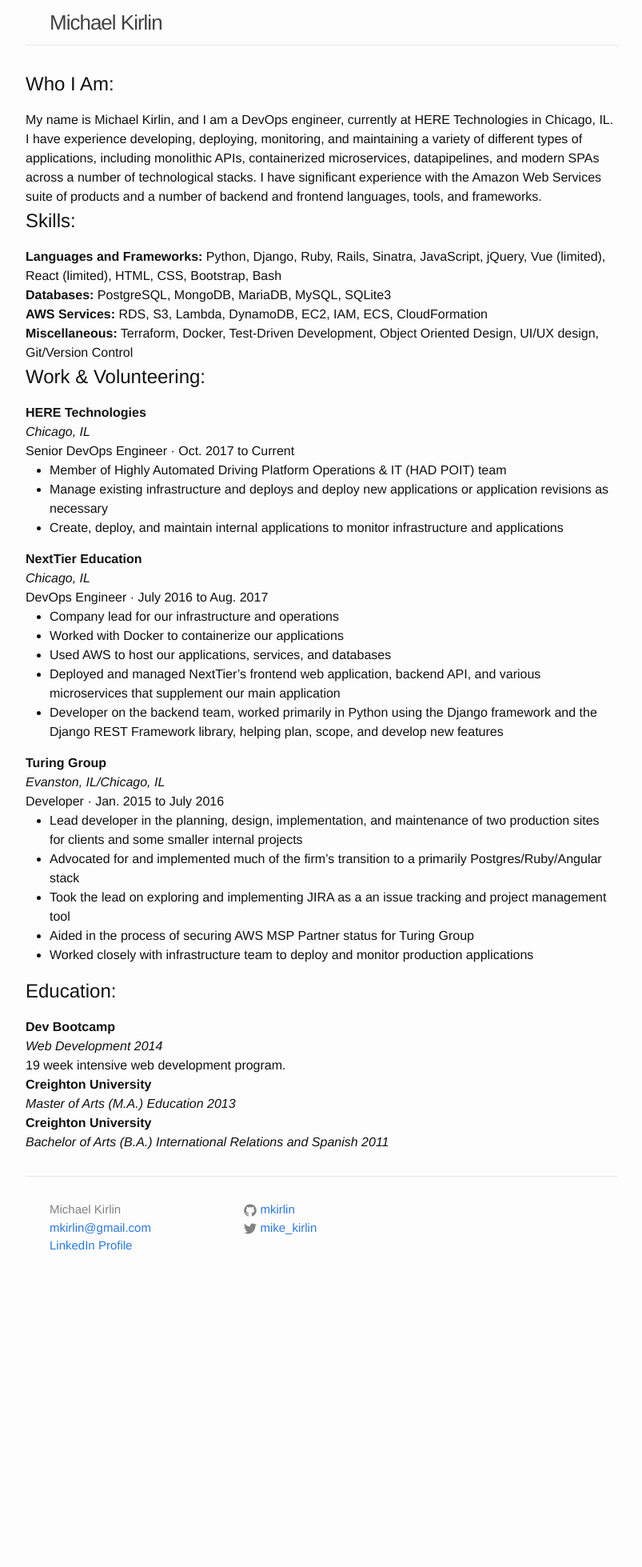
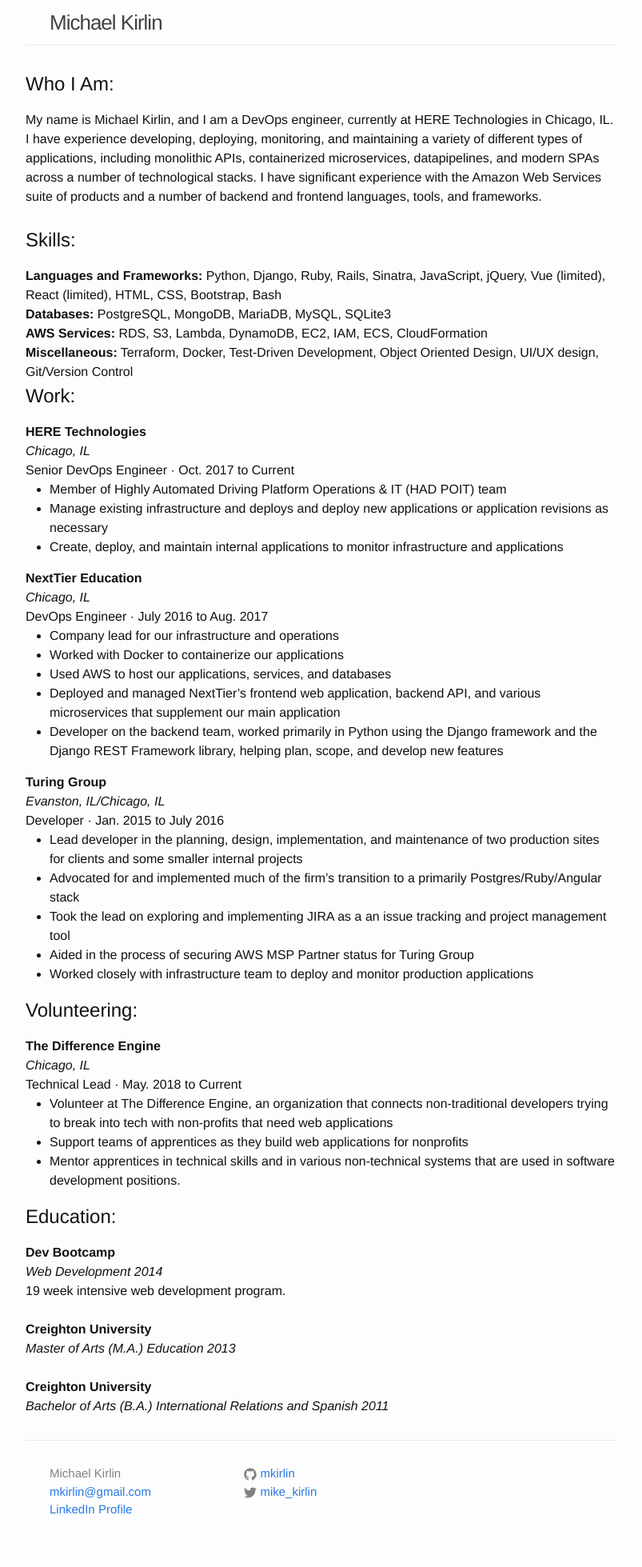
Before and after one commit to mkirlin/mkirlin.github.io, a Jekyll site: the page built from index.md, in a window 1280 px wide. Shown: the whole page at 80% size, without its empty margins (238-1041 px from the left). Built offline with Jekyll 4.4.1, drawn with Linux system fonts in a browser that asks for light colours; our own code applies the rules of GitHub Pages for plain Markdown files; before the commit the page ends 1629 px from its top, so only the background shows below that.

Commit message:
Continuing to tweak layout and adding volunteering info

```diff
--- a/index.md
+++ b/index.md
@@ -5,6 +5,7 @@
 Who I Am:
 ---------
 My name is Michael Kirlin, and I am a DevOps engineer, currently at HERE Technologies in Chicago, IL. I have experience developing, deploying, monitoring, and maintaining a variety of different types of applications, including monolithic APIs, containerized microservices, datapipelines, and modern SPAs across a number of technological stacks. I have significant experience with the Amazon Web Services suite of products and a number of backend and frontend languages, tools, and frameworks.
+<br>
 <br>
 
 Skills:
@@ -54,6 +55,18 @@
 - Aided in the process of securing AWS MSP Partner status for Turing Group
 - Worked closely with infrastructure team to deploy and monitor production applications
 
+Volunteering:
+---------
+**The Difference Engine**
+<br>
+*Chicago, IL*
+<br>
+Technical Lead · May. 2018 to Current
+<br>
+- Volunteer at The Difference Engine, an organization that connects non-traditional developers trying to break into tech with non-profits that need web applications
+- Support teams of apprentices as they build web applications for nonprofits
+- Mentor apprentices in technical skills and in various non-technical systems that are used in software development positions.
+
 Education:
 ---------
 **Dev Bootcamp**
@@ -62,9 +75,11 @@
 <br>
 19 week intensive web development program.
 <br>
+<br>
 **Creighton University**
 <br>
 *Master of Arts (M.A.) Education 2013*
+<br>
 <br>
 **Creighton University**
 <br>
```
Also changed, not shown: other parts of index.md (+1 -1 lines).
